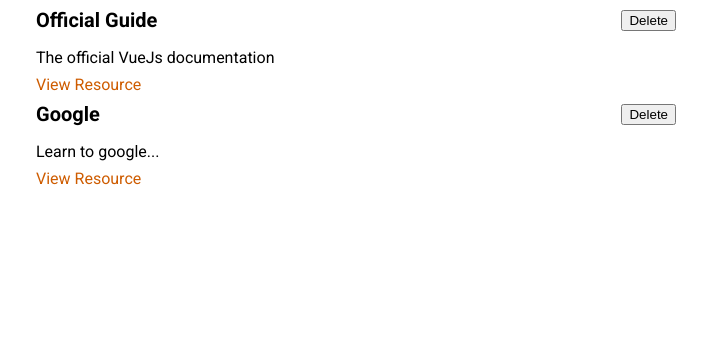
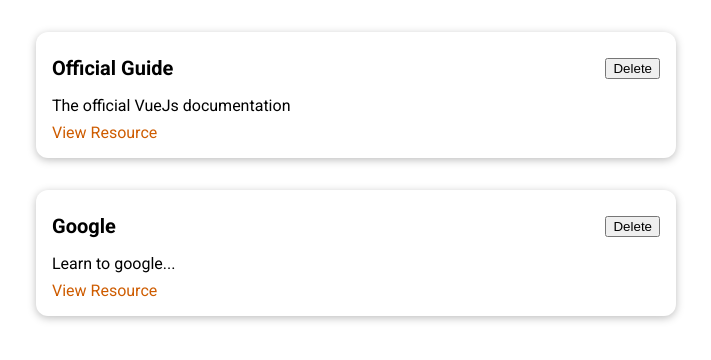
Before and after one commit to jrnewton/udemy-vue-complete-guide, a Vue app: page / in a window 1280 px wide. Shown: the top 360 px of the page, without its empty margins (284-995 px from the left). Built offline with nearby package versions, Linux system fonts and the light colour scheme.

Commit message:
Add card component

```diff
--- /dev/null
+++ b/src/components/UI/BaseCard.vue
@@ -0,0 +1,15 @@
+<template>
+  <div>
+    <slot></slot>
+  </div>
+</template>
+
+<style scoped>
+div {
+  border-radius: 12px;
+  box-shadow: 0 2px 8px rgba(0, 0, 0, 0.26);
+  padding: 1rem;
+  margin: 2rem auto;
+  max-width: 40rem;
+}
+</style>
--- a/src/components/resources/ResourceItem.vue
+++ b/src/components/resources/ResourceItem.vue
@@ -1,16 +1,16 @@
 <template>
   <!-- <a href="{{ r.url }}" :title="r.description">{{ r.title }}</a> -->
   <li>
-    <div>
+    <base-card>
       <header>
         <h3>{{ title }}</h3>
         <button>Delete</button>
       </header>
-    </div>
-    <p>{{ description }}</p>
-    <nav>
-      <a href="{{ url }}">View Resource</a>
-    </nav>
+      <p>{{ description }}</p>
+      <nav>
+        <a href="{{ url }}">View Resource</a>
+      </nav>
+    </base-card>
   </li>
 </template>
 
--- a/src/main.js
+++ b/src/main.js
@@ -1,3 +1,7 @@
 import { createApp } from 'vue';
 import App from './App.vue';
-createApp(App).mount('#app');
+import BaseCard from './components/UI/BaseCard.vue';
+
+const app = createApp(App);
+app.component('base-card', BaseCard);
+app.mount('#app');
```
